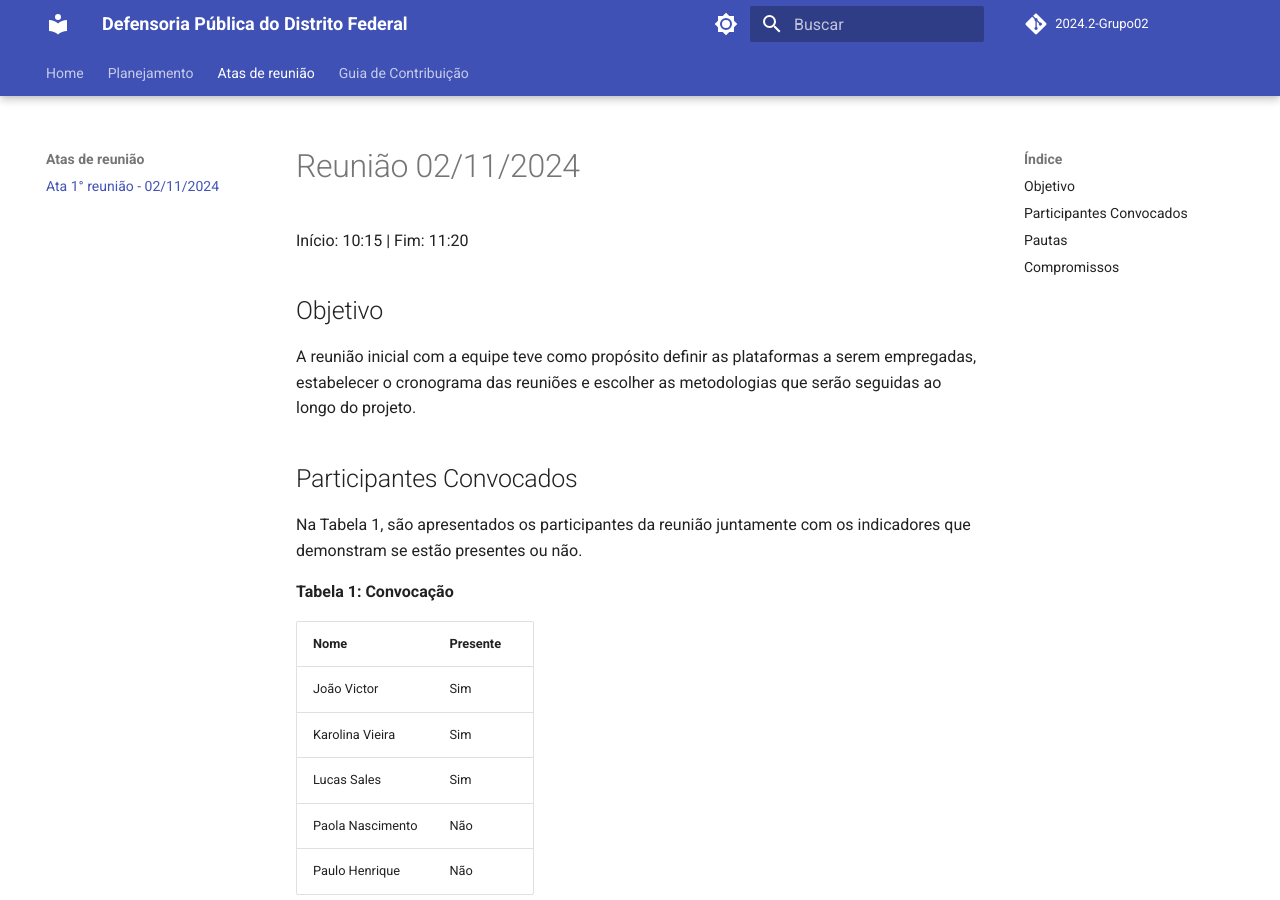
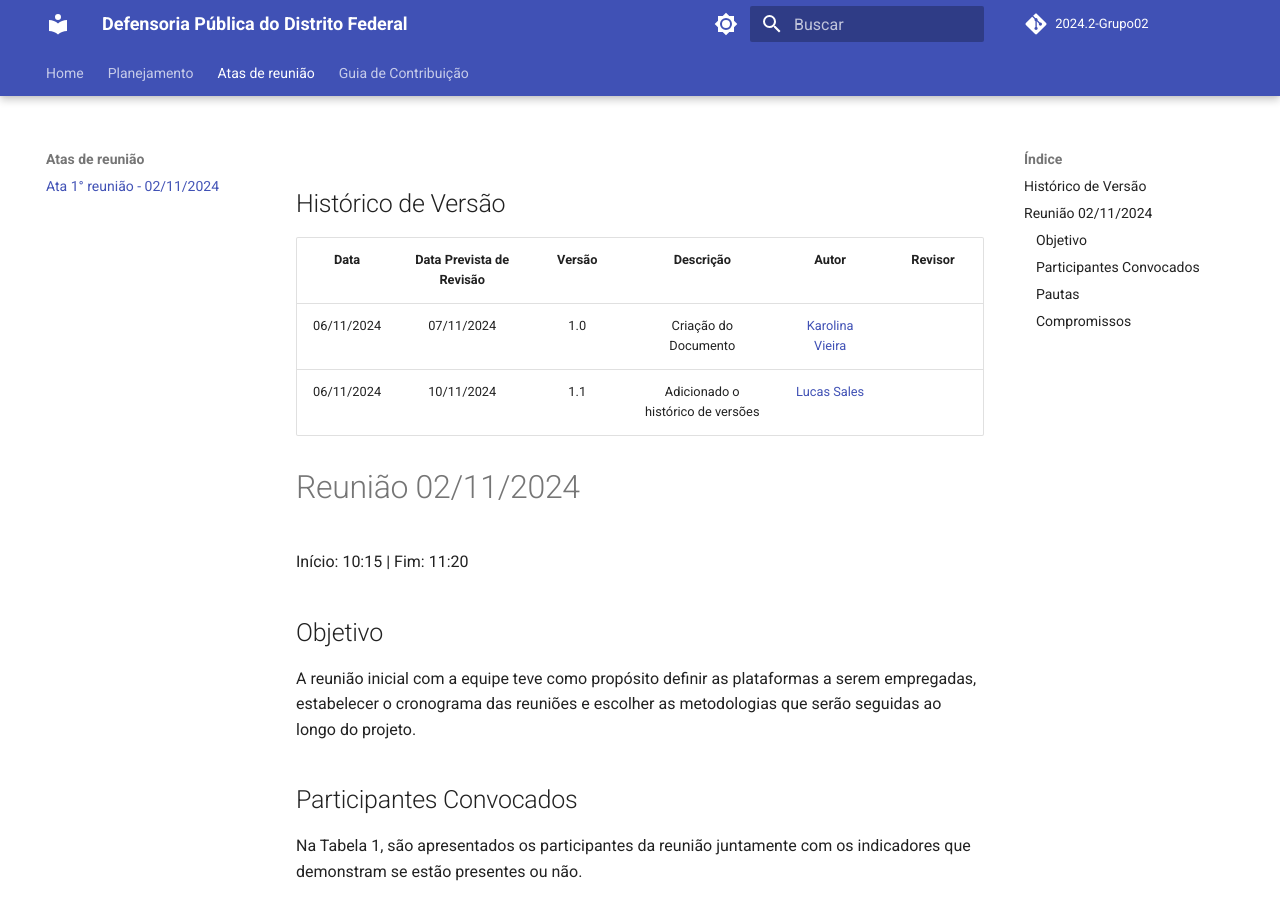
Before and after one commit to Interacao-Humano-Computador/2024.2-Grupo02, an MkDocs documentation site: the page built from docs/Atas/ata_reunião1.md, in a window 1280 px wide and 900 px high. Built offline with MkDocs 1.6.1 and Material for MkDocs 9.7.7, drawn with Linux system fonts in a browser that asks for light colours; comment, search, counter and statistics services are not loaded.

Commit message:
updating version history

```diff
--- a/docs/Atas/ata_reunião1.md
+++ b/docs/Atas/ata_reunião1.md
@@ -1,3 +1,9 @@
+## Histórico de Versão
+|    Data    | Data Prevista de Revisão | Versão |          Descrição           |                   Autor                    |                Revisor                 |
+| :--------: | :----------------------: | :----: | :--------------------------: | :----------------------------------------: | :------------------------------------: |
+| 06/11/2024 |        07/11/2024        |  1.0   |     Criação do Documento     |   [Karolina Vieira](https://github.com/Karolina91)    |  |
+| 06/11/2024 |        10/11/2024        |  1.1   |     Adicionado o histórico de versões     |   [Lucas Sales](https://github.com/Lux-Sales)    |  |
+
 # Reunião 02/11/2024
 
 Início: 10:15 | Fim: 11:20
```
Also changed, not shown: docs/Planejamento/heat_map.md (+5 -5 lines), docs/Planejamento/processo_design.md (+5 -5 lines), docs/Planejamento/site_escolhido.md (+5 -5 lines), docs/Planejamento/sites_avaliados.md (+5 -7 lines).
